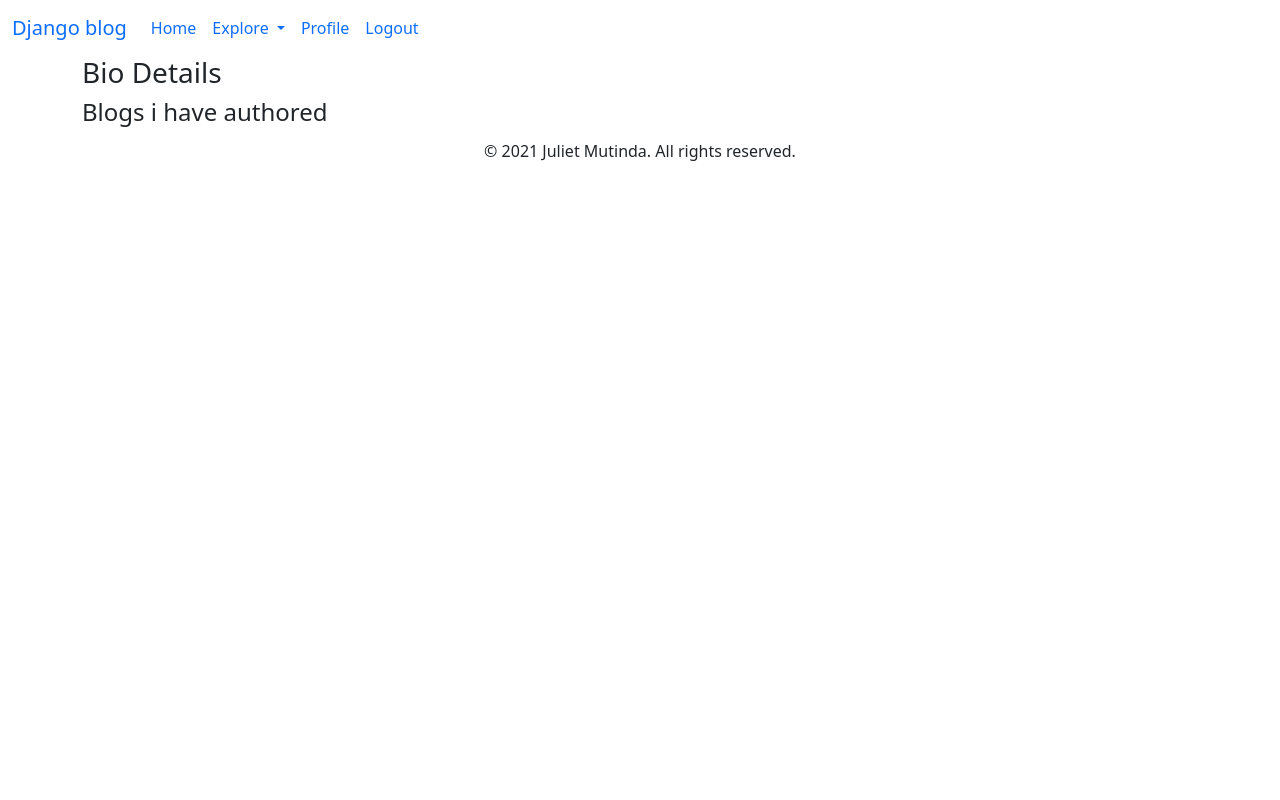
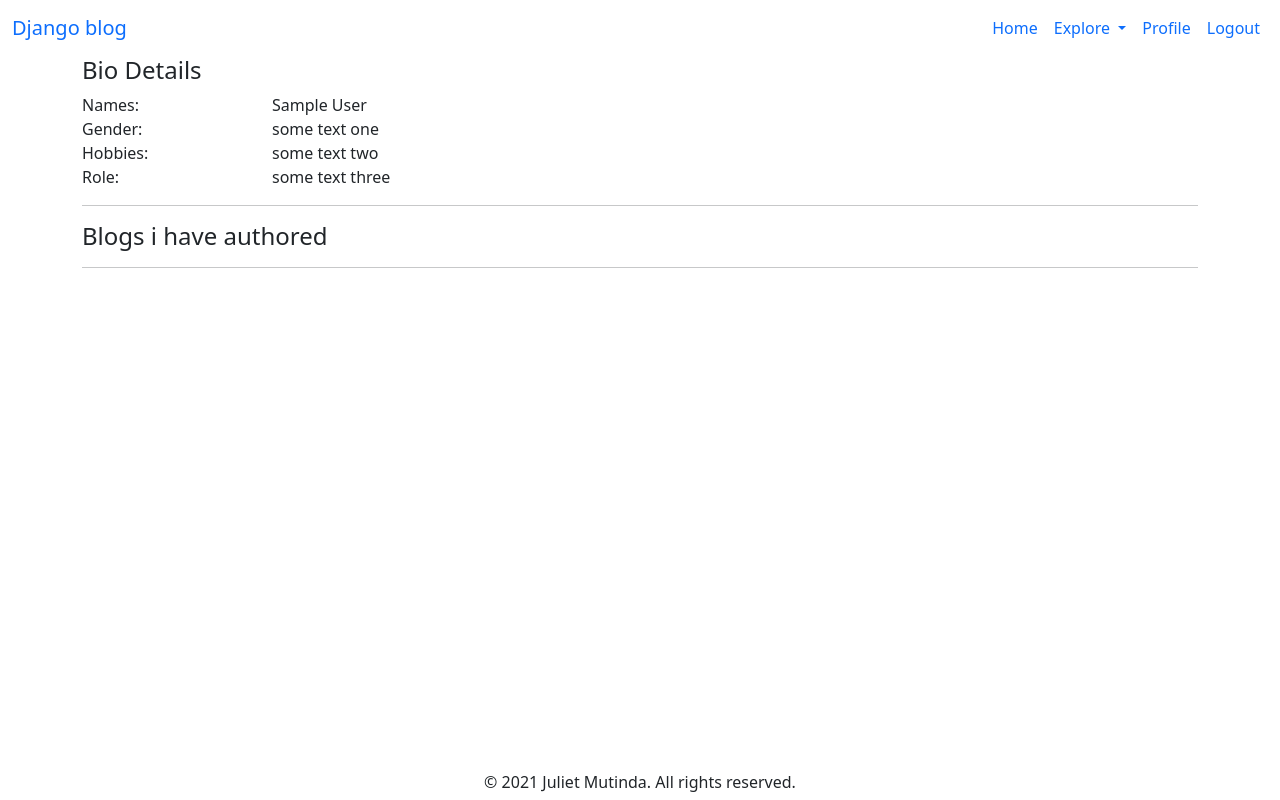
Before and after one commit to MsMutinda/Django-Blog, a Django app: page /profile in a window 1280 px wide. Run offline with Django 3.2, Linux system fonts and the light colour scheme; the visitor is signed in with stand-in values (Sample User, id 1); data that the repository does not hold is empty; some libraries are stand-ins or nearby versions.

Commit message:
profile page restructuring

```diff
--- a/myblog/templates/myblog/base.html
+++ b/myblog/templates/myblog/base.html
@@ -29,13 +29,13 @@
 <body>
     <nav class="navbar navbar-expand-lg">
         <div class="container-fluid">
-            <a class="navbar-brand" href="#"> Django blog </a>
+            <a class="navbar-brand float-left" href="#"> Django blog </a>
             <button class="navbar-toggler" type="button" data-bs-toggle="collapse" data-bs-target="#navbarSupportedContent" aria-controls="navbarSupportedContent"
                 aria-expanded="false" aria-label="Toggle navigation">
                 <span class="navbar-toggler-icon"></span>
             </button>
-            <div class="collapse navbar-collapse" id="navbarSupportedContent">
-                <ul class="float-right navbar-nav me-auto mb-2 mb-lg-0">
+            <div class="collapse navbar-collapse float-right" id="navbarSupportedContent">
+                <ul class="float-right navbar-nav ms-auto mb-2 mb-lg-0">
                     <li class="nav-item">
                         <a class="nav-link active" aria-current="page" href="{% url 'home' %}"> Home </a>
                     </li>
@@ -68,7 +68,7 @@
     </div>
 
 
-    <footer>
+    <footer class="fixed-bottom">
         <h6 class="text-center"> © 2021 Juliet Mutinda. All rights reserved. </h6>
     </footer>
 
--- a/myblog/templates/myblog/profile.html
+++ b/myblog/templates/myblog/profile.html
@@ -3,19 +3,35 @@
 {% block content %}
 
 <main class="profile">
-    <h3> Bio Details </h3>
+    <h4> Bio Details </h4>
+    <div class="row">
+        <div class="col-lg-2 col-sm-2"> Names: </div> <div class="col-lg-10 col-sm-10"> {{ user.first_name }} {{ user.last_name }} </div>
+        <div class="col-lg-2 col-sm-2"> Gender: </div> <div class="col-lg-10 col-sm-10"> some text one </div>
+        <div class="col-lg-2 col-sm-2"> Hobbies: </div> <div class="col-lg-10 col-sm-10"> some text two </div>
+        <div class="col-lg-2 col-sm-2"> Role: </div> <div class="col-lg-10 col-sm-10"> some text three </div>
+    </div>
 
+    <div class="my-posts">
+        <hr />
+        <h4> Blogs i have authored </h4>
+        <hr />
+        <ul> {% for post in user_posts %}
+            <li>
+                <div class='card'>
+                    <h5 class="card-title"> <a href=""> {{ post.title }} </a> </h5>
+                    <div class="card-body">
+                        <small> Published on {{ post.created_date|date:"M j, Y" }} </small>
+                    </div>
+                    <div class="card-body">
+                        <div class='card-text'> <p> {{ post.text|slice:"0:445"|add:" ..." }} </p> </div>
+                        <p class="btn btn-sm"> <a href="" style="color: #121212;"> Read blog </a> </p>
+                    </div>
+                </div>
+            </li>
+            {% endfor %}
+        </ul>
+    </div>
 
-    <h4> Blogs i have authored </h4>
-
-    <ul> {% for post in user_posts %}
-        <li>
-            <h4> {{ post.title }} </h4>
-            <small> Pubished on <strong> {{ post.created_date|date:"M j, Y" }} </strong> </small>
-            <p> {{ post.text }} </p>
-        </li>
-    {% endfor %}
-    </ul>
 </main>
 
 {% endblock %}
--- a/myblog/views.py
+++ b/myblog/views.py
@@ -26,8 +26,9 @@ def get_category(request):
 
 @login_required
 def profile(request):
+    user = request.user
     user_posts = Post.objects.filter(author=request.user)
-    return render(request, 'myblog/profile.html', {'user_posts': user_posts})
+    return render(request, 'myblog/profile.html', {'user': user, 'user_posts': user_posts})
 
 
 @login_required
```
